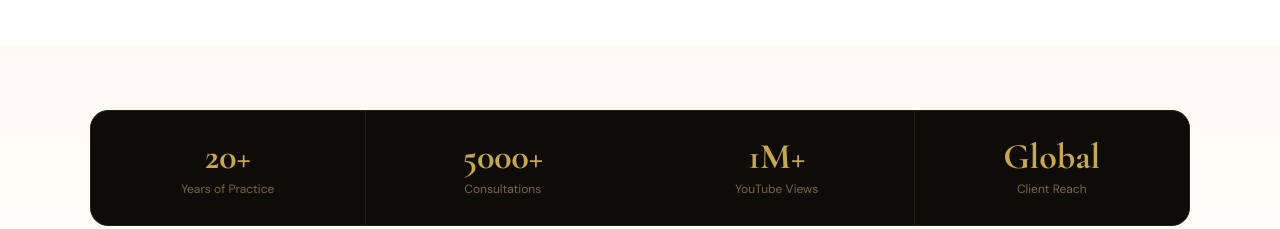
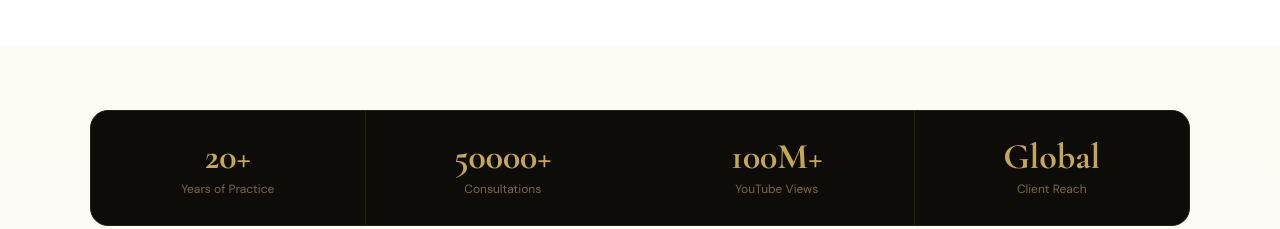
Before and after one commit to desirediv0/nik-astro, a Next.js app: page / in a window 1280 px wide. Shown: the part 3240-3469 px from the top of the page. Built offline with nearby package versions, Linux system fonts and the light colour scheme.

Commit message:
feat: update consultation statistics and improve image references for About and Feedback sections

```diff
--- a/app/about/page.tsx
+++ b/app/about/page.tsx
@@ -317,7 +317,7 @@ export default function About() {
             </div>
           </div>
           <div className="rounded-[18px] border border-[#f0ebe0] overflow-hidden">
-            <Image src="/Services.png" alt="Services" width={800} height={500} />
+            <Image src="/nikhil-ji.png" alt="Services" width={800} height={500} />
           </div>
         </div>
       </section>
--- a/app/feedback/page.tsx
+++ b/app/feedback/page.tsx
@@ -14,7 +14,7 @@ export const metadata = {
 // ─── Data ────────────────────────────────────────────────────────────────────
 
 const stats = [
-  { value: '5000+', label: 'Consultations Done' },
+  { value: '50000+', label: 'Consultations Done' },
   { value: '20+', label: 'Years of Practice' },
   { value: '4.9★', label: 'Average Rating' },
   { value: 'Global', label: 'Clients Worldwide' },
--- a/components/AboutSection.tsx
+++ b/components/AboutSection.tsx
@@ -5,8 +5,8 @@ import { MdVerified } from 'react-icons/md'
 
 const credentials = [
   { value: '20+', label: 'Years of Practice' },
-  { value: '5000+', label: 'Consultations' },
-  { value: '1M+', label: 'YouTube Views' },
+  { value: '50000+', label: 'Consultations' },
+  { value: '100M+', label: 'YouTube Views' },
   { value: 'Global', label: 'Client Reach' },
 ]
 
--- a/components/Hero.tsx
+++ b/components/Hero.tsx
@@ -87,7 +87,7 @@ export default function Hero() {
                 </div>
                 <span className="font-sans text-[12.5px] font-semibold text-ink">4.9 Rating</span>
               </div>
-              <p className="font-sans text-[11px] text-muted-gold mt-1">5000+ Consultations</p>
+              <p className="font-sans text-[11px] text-muted-gold mt-1">50000+ Consultations</p>
             </div> */}
 
             <div className="absolute top-4 -right-3 bg-gradient-to-br from-gold to-[#d4a017] rounded-xl px-3.5 py-2.5 shadow-[0_4px_18px_rgba(184,134,11,0.4)]">
```
